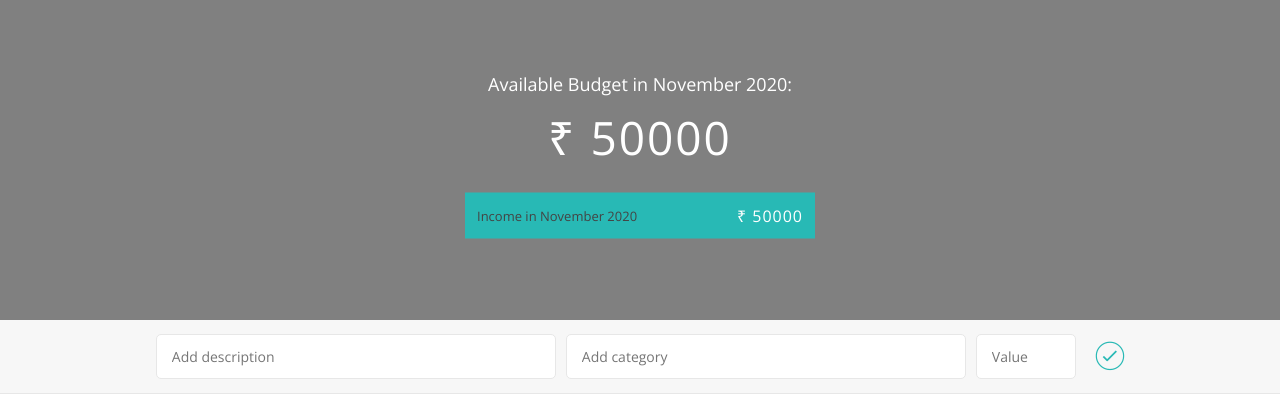
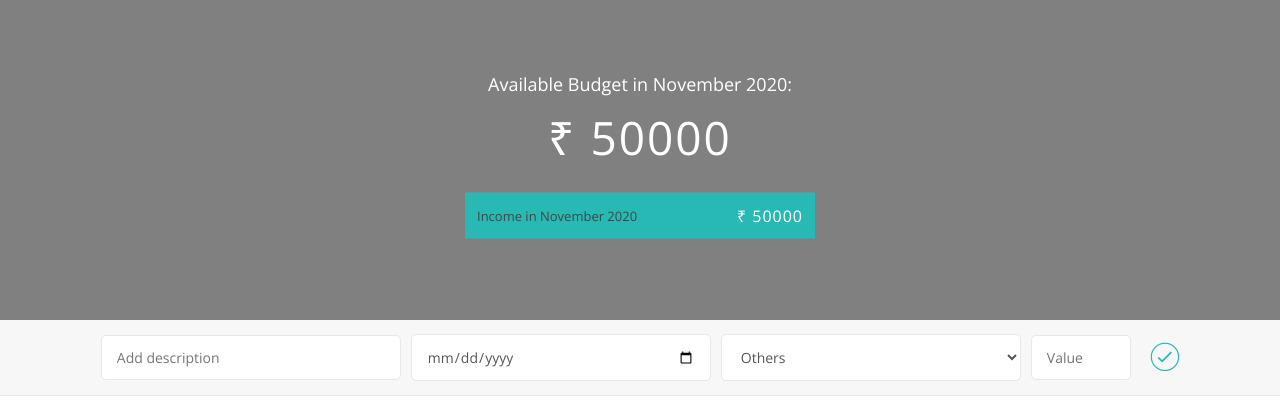
Before and after one commit to shivam272/brightmoney, a React (Create React App) app: page / in a window 1280 px wide. Shown: the top 420 px of the page. Built offline with nearby package versions, Linux system fonts and the light colour scheme.

Commit message:
filter operation , setting limit & handling -ve available budget

```diff
--- a/src/App.css
+++ b/src/App.css
@@ -125,6 +125,7 @@ body {
 
 .add__description,
 .add__category,
+.add__date,
 .add__value {
   border: 1px solid #e7e7e7;
   background-color: #fff;
@@ -138,8 +139,9 @@ body {
 }
 
 .add__description,
+.add__date,
 .add__category {
-  width: 400px;
+  width: 300px;
 }
 .add__value {
   width: 100px;
@@ -148,6 +150,10 @@ body {
 .error {
   margin-top: 5px;
   color: #ff5049;
+}
+
+.error-main {
+  text-align: center;
 }
 
 .add__btn {
@@ -168,6 +174,7 @@ body {
 
 .add__category:focus,
 .add__description:focus,
+.add__date:focus,
 .add__value:focus {
   outline: none;
   border: 1px solid #28b9b5;
@@ -188,7 +195,7 @@ body {
   color: #28b9b5;
   text-align: center;
   font-size: 1.5rem;
-  margin-bottom: 10px;
+  /* margin-bottom: 10px; */
 }
 
 .income__list {
@@ -346,7 +353,50 @@ table td.icon:hover {
   flex-direction: column;
 }
 
-.modal__container input {
+.modal__container input,
+.modal__container .add__category {
   width: 400px;
   margin: 10px;
 }
+
+/* banner */
+
+.banner {
+  background: black;
+  border-radius: 5%;
+  padding: 5px;
+  font-size: 12px;
+  color: #fff;
+  margin: 0 10px;
+}
+
+/* table header */
+
+.table_header {
+  margin: 2% 5%;
+  display: flex;
+  align-items: center;
+  justify-content: space-between;
+}
+
+.table_header .add__category {
+  padding: 5px 10px;
+  width: auto;
+  margin-right: 0;
+}
+
+.button {
+  background-color: #28b9b5;
+  border: 1px solid black;
+  color: #444;
+  outline: none;
+  cursor: pointer;
+  font: inherit;
+  padding: 5px;
+  border-radius: 5px;
+  font-weight: bold;
+}
+
+.Button:hover {
+  transform: scale(1.2);
+}
--- a/src/App.js
+++ b/src/App.js
@@ -6,12 +6,18 @@ import { connect } from "react-redux";
 import "./App.css";
 
 function App(props) {
-  console.log(props);
+  const renderError = (currentBudget) => {
+    if (currentBudget >= 0) {
+      return <AddBill budgetNegative={false} />;
+    } else {
+      return <AddBill budgetNegative={true} />;
+    }
+  };
   return (
     <div>
       <Header budget={props.budget} />
-      <AddBill />
-      {props.openModal ? <Modal /> : null}
+      {renderError(props.budget)}
+      {props.openModal ? <Modal bill={props.selectedBill} /> : null}
     </div>
   );
 }
--- a/src/components/AddBill.js
+++ b/src/components/AddBill.js
@@ -1,12 +1,15 @@
 import React from "react";
 import Table from "./Table";
 import "../App.css";
+import { categoryOptions, renderDropList } from "../config/constant";
 
 const AddBill = (props) => {
   const [desc, setDesc] = React.useState("");
-  const [category, setCategory] = React.useState("");
+  const [category, setCategory] = React.useState("Others");
   const [value, setValue] = React.useState("");
+  const [date, setDate] = React.useState("");
   const [error, seterror] = React.useState(false);
+  const [errorMessage, setErrorMessage] = React.useState("");
 
   React.useEffect(() => {
     seterror(false);
@@ -14,9 +17,11 @@ const AddBill = (props) => {
 
   const clearValues = () => {
     setValue("");
-    setCategory("");
+    setCategory("Others");
     setDesc("");
+    setDate("");
     seterror(false);
+    setErrorMessage("");
   };
 
   const deleteBill = (id) => {
@@ -24,12 +29,11 @@ const AddBill = (props) => {
   };
 
   const editBill = (id) => {
-    console.log("edit clicked", id);
-    props.openModal();
+    props.openModal(id);
   };
 
   const allow = () => {
-    if (desc === "" || category === "" || value === "") {
+    if (desc === "" || category === "" || value === "" || date === "") {
       return false;
     }
     return true;
@@ -37,8 +41,9 @@ const AddBill = (props) => {
 
   const submit = () => {
     if (allow()) {
-      const newbill = { id: Date.now(), desc, category, value };
+      const newbill = { id: Date.now(), desc, category, value, date };
       props.addBill(newbill);
+      props.getAllBills();
       clearValues();
     } else {
       seterror(true);
@@ -48,16 +53,24 @@ const AddBill = (props) => {
   const shouldRenderTable = () => {
     if (props.bills.length) {
       return (
-        <Table data={props.bills} editBill={editBill} deleteBill={deleteBill} />
+        <Table
+          data={
+            props.filteredBillList.length ? props.filteredBillList : props.bills
+          }
+          editBill={editBill}
+          deleteBill={deleteBill}
+          currentCategoryFilter={props.currentCategoryFilter}
+          budgetNegative={props.budgetNegative}
+          getFilteredList={props.getFilteredList}
+          getAllBills={props.getAllBills}
+        />
       );
     }
     return null;
   };
-  console.log("called");
 
-  return (
-    <>
-      <div className="add">
+  const allowRenderAdd = (allow) => {
+    const add = (
       <div className="add__container">
         <input
           type="text"
@@ -67,12 +80,21 @@ const AddBill = (props) => {
           onChange={(event) => setDesc(event.target.value)}
         />
         <input
+          type="date"
+          className="add__date"
+          placeholder="date"
+          value={date}
+          onChange={(event) => setDate(event.target.value)}
+        />
+        <select
           type="text"
           className="add__category"
-            placeholder="Add category"
+          placeholder="Select category"
           value={category}
           onChange={(event) => setCategory(event.target.value)}
-          />
+        >
+          {renderDropList(categoryOptions)}
+        </select>
         <input
           type="number"
           className="add__value"
@@ -85,7 +107,19 @@ const AddBill = (props) => {
         </button>
         {error ? <h3 className="error">All values are required</h3> : null}
       </div>
-      </div>
+    );
+    return allow ? (
+      <h2 className="error error-main">
+        Adding Bills is not allowed as current budget is negative or Zero
+      </h2>
+    ) : (
+      add
+    );
+  };
+
+  return (
+    <>
+      <div className="add">{allowRenderAdd(props.budgetNegative)}</div>
       {shouldRenderTable()}
     </>
   );
--- a/src/components/AddBillContainer.js
+++ b/src/components/AddBillContainer.js
@@ -4,12 +4,15 @@ import {
   addBill,
   deleteBill,
   openModal,
-  editBill,
+  getFilteredList,
+  getAllBills,
 } from "../redux/actioncreator";
 
 const mapStateToProps = (state) => {
   return {
     bills: state.bills.billsList,
+    currentCategoryFilter: state.bills.currentCategoryFilter,
+    filteredBillList: state.bills.filteredBillList,
   };
 };
 
@@ -18,14 +21,17 @@ const mapActionToProps = (dispatch) => {
     addBill: (config) => {
       dispatch(addBill(config));
     },
-    editBill: (id, config) => {
-      dispatch(editBill(id, config));
-    },
-    openModal: () => {
-      dispatch(openModal());
+    openModal: (id) => {
+      dispatch(openModal(id));
     },
     deleteBill: (id) => {
       dispatch(deleteBill(id));
+    },
+    getFilteredList: (category) => {
+      dispatch(getFilteredList(category));
+    },
+    getAllBills: () => {
+      dispatch(getAllBills());
     },
   };
 };
--- a/src/components/Modal.js
+++ b/src/components/Modal.js
@@ -1,37 +1,61 @@
 import React from "react";
 import { connect } from "react-redux";
+import { saveChanges, cancelChanges } from "../redux/actioncreator";
+import { categoryOptions, renderDropList } from "../config/constant";
 import "../App.css";
 
-const Modal = () => {
+const Modal = (props) => {
+  const { selectedBill } = props;
+  const [desc, setDesc] = React.useState(selectedBill.desc);
+  const [category, setCategory] = React.useState(selectedBill.category);
+  const [value, setValue] = React.useState(selectedBill.value);
+  const [date, setDate] = React.useState(selectedBill.date);
+
+  const saveChanges = () => {
+    const { id } = selectedBill;
+    const newConfig = { desc, category, value, date };
+    props.saveChanges(id, newConfig);
+  };
+
+  const cancelChanges = () => {
+    props.cancelChanges();
+  };
+
   return (
     <div className="modal">
       <div className="modal__container">
         <input
-          type="text"
-          // value={desc}
-          className="add__description"
-          placeholder="Add description"
-          // onChange={(event) => setDesc(event.target.value)}
+          type="date"
+          value={date}
+          className="add__date"
+          onChange={(event) => setDate(event.target.value)}
         />
         <input
           type="text"
+          value={desc}
+          className="add__description"
+          onChange={(event) => setDesc(event.target.value)}
+        />
+        <select
+          type="text"
           className="add__category"
-          placeholder="Add category"
-          // value={category}
-          // onChange={(event) => setCategory(event.target.value)}
-        />
+          placeholder="Select category"
+          value={category}
+          onChange={(event) => setCategory(event.target.value)}
+        >
+          {renderDropList(categoryOptions)}
+        </select>
         <input
           type="number"
           className="add__value"
-          placeholder="Value"
-          // value={value}
-          // onChange={(event) => setValue(event.target.value)}
+          value={value}
+          onChange={(event) => setValue(event.target.value)}
         />
         <div>
-          <button className="add__btn">
+          <button className="add__btn" onClick={saveChanges}>
             <i className="ion-ios-checkmark-outline"></i>
           </button>
-          <button className="add__btn">
+          <button className="add__btn" onClick={cancelChanges}>
             <i className="ion-ios-close-outline"></i>
           </button>
         </div>
@@ -40,12 +64,21 @@ const Modal = () => {
   );
 };
 
-const mapStateToProps = () => {
-  return {};
+const mapStateToProps = (state) => {
+  return {
+    selectedBill: state.bills.selectedBill,
+  };
 };
 
-const mapActionToProps = () => {
-  return {};
+const mapActionToProps = (dispatch) => {
+  return {
+    saveChanges: (id, newConfig) => {
+      dispatch(saveChanges(id, newConfig));
+    },
+    cancelChanges: () => {
+      dispatch(cancelChanges());
+    },
+  };
 };
 
 export default connect(mapStateToProps, mapActionToProps)(Modal);
--- a/src/components/Table.js
+++ b/src/components/Table.js
@@ -1,17 +1,57 @@
 import React from "react";
 import "../App.css";
+import { renderDropList, categoryOptions } from "../config/constant";
 
 const Table = (props) => {
+  const maxValue = props.data
+    .map((el) => el.value)
+    .sort((a, b) => Number(b) - Number(a))[0];
+
+  const shouldPayBanner = (value) => {
+    if (value === maxValue && props.budgetNegative) {
+      return <span className="banner">Need to be Paid</span>;
+    } else {
+      return null;
+    }
+  };
+
+  const getFilteredList = (category) => {
+    props.getFilteredList(category);
+  };
+
+  const getAllBills = () => {
+    props.getAllBills();
+  };
+
   return (
     <div className="container clearfix">
       <div className="income">
-        <h2 className="icome__title">Bills</h2>
+        <div className="table_header">
+          <button className="button" onClick={getAllBills}>
+            Get All Bills
+          </button>
+          <h2 className="icome__title">List of Bills</h2>
+          <div>
+            <label for="category">Filter by Category : </label>
+            <select
+              name="category"
+              type="text"
+              className="add__category"
+              placeholder="Select category"
+              value={props.currentCategoryFilter}
+              onChange={(event) => getFilteredList(event.target.value)}
+            >
+              {renderDropList(categoryOptions)}
+            </select>
+          </div>
+        </div>
         <div className="income__list">
           <table>
             <thead>
               <tr>
-                <th style={{ width: "40%" }}>Category</th>
-                <th style={{ width: "40%" }}>Description</th>
+                <th style={{ width: "10%" }}>Date</th>
+                <th style={{ width: "35%" }}>Description</th>
+                <th style={{ width: "35%" }}>Category</th>
                 <th style={{ width: "10%" }}>Value</th>
                 <th style={{ width: "5%" }}>Edit</th>
                 <th style={{ width: "5%" }}>Delete</th>
@@ -20,7 +60,10 @@ const Table = (props) => {
             <tbody>
               {props.data.map((el) => (
                 <tr key={el.id}>
-                  <td>{el.desc}</td>
+                  <td>{el.date}</td>
+                  <td>
+                    {el.desc} {shouldPayBanner(el.value)}
+                  </td>
                   <td>{el.category}</td>
                   <td>&#x20B9; {el.value}</td>
                   <td className="icon">
--- a/src/config/constant.js
+++ b/src/config/constant.js
@@ -13,4 +13,20 @@ export const monthArray = [
   "December",
 ];
 
+export const categoryOptions = [
+  "Food",
+  "Travel",
+  "Entertainment",
+  "Medical",
+  "Education",
+  "Others",
+];
+
+export const renderDropList = (options) =>
+  options.map((el) => (
+    <option key={el} value={el}>
+      {el}
+    </option>
+  ));
+
 export const thisMonthIncome = 50000;
--- a/src/redux/BillReducer.js
+++ b/src/redux/BillReducer.js
@@ -3,7 +3,7 @@ import { combineReducers } from "redux";
 import * as actions from "./actionList";
 
 const initialState = {
-  currentFilter: "",
+  currentCategoryFilter: "Others",
   toBePaidBills: [],
   selectedBill: null,
   currentBudget: thisMonthIncome,
@@ -15,10 +15,49 @@ const initialState = {
 const BillReducer = (state = initialState, action) => {
   switch (action.type) {
     case actions.OPEN_MODAL:
+      const selectedBill = state.billsList.find((el) => el.id === action.id);
       return {
         ...state,
         openModal: true,
+        selectedBill: { ...selectedBill },
       };
+    case actions.GET_FILTERED_LIST:
+      const filteredList = state.billsList.filter(
+        (el) => el.category === action.category
+      );
+      return {
+        ...state,
+        filteredBillList: [...filteredList],
+        currentCategoryFilter: action.category,
+      };
+    case actions.GET_ALL_BILLS:
+      return {
+        ...state,
+        filteredBillList: [],
+        currentCategoryFilter: "Others",
+      };
+    case actions.CANCEL_CHANGES:
+      return {
+        ...state,
+        openModal: false,
+        selectedBill: null,
+      };
+    case actions.SAVE_CHANGES: {
+      const billIndex = state.billsList.findIndex((el) => el.id === action.id);
+      const copy = [...state.billsList];
+      copy[billIndex] = { id: action.id, ...action.newConfig };
+      const value =
+        Number(state.currentBudget) +
+        Number(state.billsList[billIndex].value) -
+        Number(action.newConfig.value);
+      return {
+        ...state,
+        openModal: false,
+        selectedBill: null,
+        billsList: [...copy],
+        currentBudget: value,
+      };
+    }
     case actions.DELETE_BILL:
       const bill = state.billsList.find((el) => el.id === action.id);
       const value = Number(state.currentBudget) + Number(bill.value);
--- a/src/redux/actionList.js
+++ b/src/redux/actionList.js
@@ -2,3 +2,7 @@ export const ADD_BILL = "ADD_BILL";
 export const EDIT_BILL = "EDIT_BILL";
 export const DELETE_BILL = "DELETE_BILL";
 export const OPEN_MODAL = "OPEN_MODAL";
+export const SAVE_CHANGES = "SAVE_CHANGES";
+export const CANCEL_CHANGES = "CANCEL_CHANGES";
+export const GET_FILTERED_LIST = "GET_FILTERED_LIST";
+export const GET_ALL_BILLS = "GET_ALL_BILLS";
--- a/src/redux/actioncreator.js
+++ b/src/redux/actioncreator.js
@@ -22,8 +22,36 @@ export const deleteBill = (id) => {
   };
 };
 
-export const openModal = () => {
+export const openModal = (id) => {
   return {
     type: actions.OPEN_MODAL,
+    id,
   };
 };
+
+export const saveChanges = (id, newConfig) => {
+  return {
+    type: actions.SAVE_CHANGES,
+    id,
+    newConfig,
+  };
+};
+
+export const cancelChanges = () => {
+  return {
+    type: actions.CANCEL_CHANGES,
+  };
+};
+
+export const getFilteredList = (category) => {
+  return {
+    type: actions.GET_FILTERED_LIST,
+    category,
+  };
+};
+
+export const getAllBills = () => {
+  return {
+    type: actions.GET_ALL_BILLS,
+  };
+};
```
Lines whose indentation alone changed are shown as unchanged.
